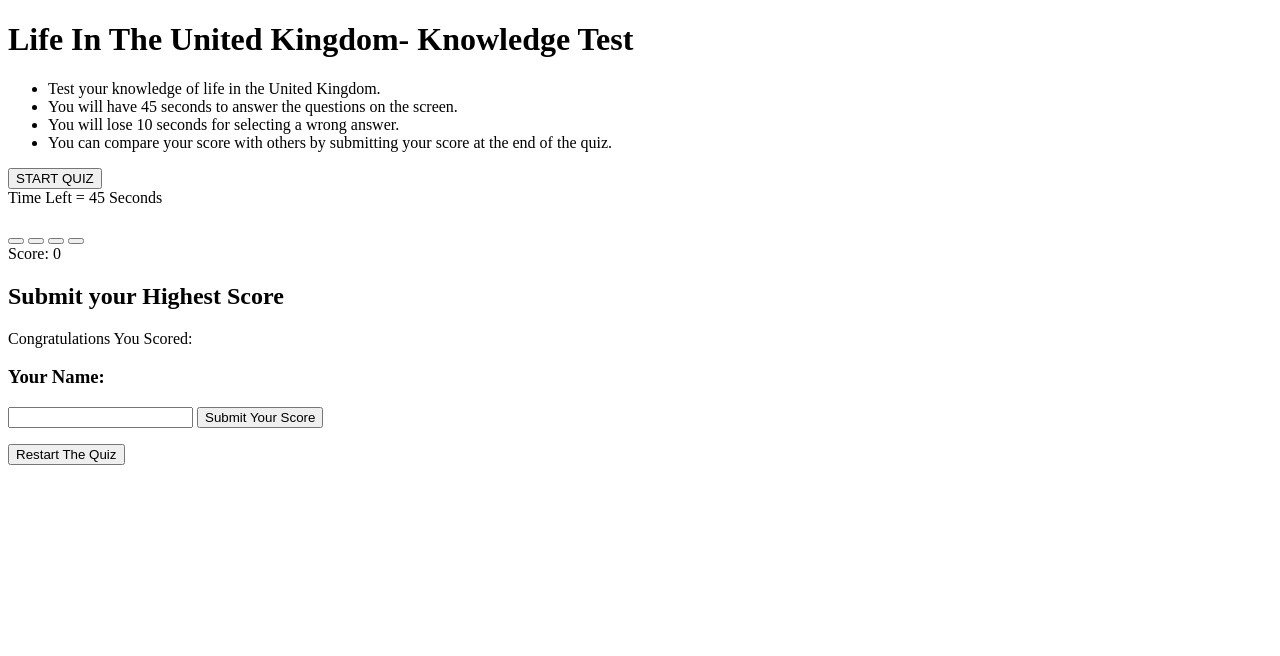
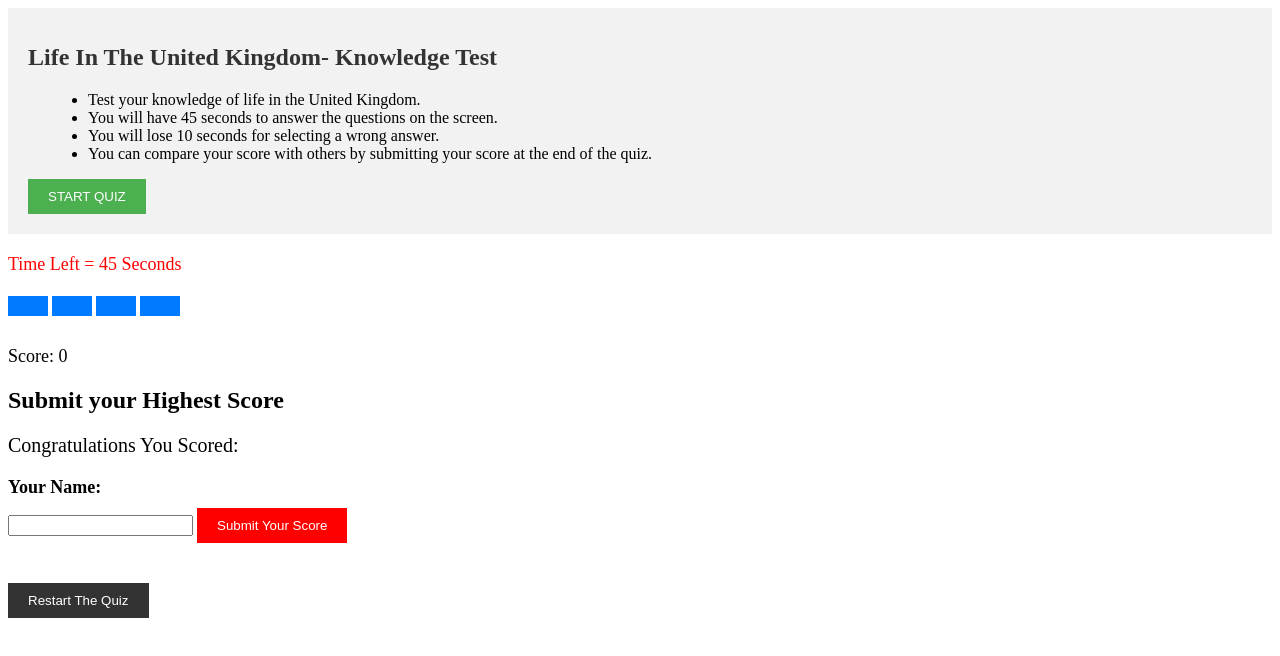
Before and after one commit to ayandele/code-quiz-2023, a plain HTML site: page index.html in a window 1280 px wide. Drawn offline with nearby package versions, Linux system fonts and the light colour scheme.

Commit message:
updatedcss

```diff
--- a/assets/css/styles.css
+++ b/assets/css/styles.css
@@ -1,43 +1,62 @@
 /* reset.css */
-/* Add your reset CSS styles here */
+/* Add reset CSS styles here */
 
 /* styles.css */
-/* Add your custom styles for the quiz here */
+/* Add custom styles for the quiz here */
 
 .StartQuizBox {
     /* Add styles for the start quiz box */
+    background-color: #f2f2f2;
+    padding: 20px;
 }
 
 .startyourQuizheader {
     /* Add styles for the start quiz header */
+    color: #333;
+    font-size: 24px;
 }
 
 .quizrulesandGuidelines {
     /* Add styles for the quiz rules and guidelines */
+    margin-top: 20px;
 }
 
 .listofrules {
     /* Add styles for the list of rules */
+    list-style-type: disc;
+    margin-left: 20px;
 }
 
 .startQuiz {
     /* Add styles for the start quiz button */
+    background-color: #4caf50;
+    color: #fff;
+    padding: 10px 20px;
+    border: none;
+    cursor: pointer;
 }
 
 .quizQuestionscontainer {
     /* Add styles for the quiz questions container */
+    margin-top: 20px;
 }
 
 .timerText {
     /* Add styles for the timer text */
+    font-size: 18px;
+    color: #ff0000;
 }
 
 .questionHeadline {
     /* Add styles for the question headline */
+    font-size: 20px;
+    font-weight: bold;
+    margin-bottom: 10px;
 }
 
 .quizanswersContainer {
     /* Add styles for the quiz answers container */
+    margin-top: 10px;
 }
 
 .answer1,
@@ -45,48 +64,82 @@
 .answer3,
 .answer4 {
     /* Add styles for the answer buttons */
+    background-color: #007bff;
+    color: #fff;
+    padding: 10px 20px;
+    border: none;
+    cursor: pointer;
+    margin-bottom: 10px;
 }
 
 .userScorelabel {
     /* Add styles for the user score label */
+    font-size: 18px;
+    margin-top: 20px;
 }
 
 .quizAnswerbox {
     /* Add styles for the quiz answer box */
+    margin-top: 20px;
 }
 
 .resultLabel {
     /* Add styles for the result label */
+    font-size: 18px;
+    font-weight: bold;
+    margin-bottom: 10px;
 }
 
 .endtheQuizContainer {
     /* Add styles for the end of quiz container */
+    margin-top: 20px;
 }
 
 .hightestscoreheader {
     /* Add styles for the highest score header */
+    font-size: 24px;
+    font-weight: bold;
 }
 
 .youScoredheader {
     /* Add styles for the "You Scored" header */
+    font-size: 20px;
+    margin-top: 20px;
 }
 
 .submitYourhighestscore {
     /* Add styles for the submit highest score form */
+    margin-top: 20px;
 }
 
 .yournameheader {
     /* Add styles for the "Your Name" header */
+    font-size: 18px;
+    margin-bottom: 10px;
 }
 
 .submitYourscorebutton {
     /* Add styles for the submit your score button */
+    background-color: #ff0000;
+    color: #fff;
+    padding: 10px 20px;
+    border: none;
+    cursor: pointer;
 }
 
 .thehighestScorelist {
     /* Add styles for the highest score list */
+    margin-top: 20px;
+    list-style-type: decimal;
+    margin-left: 20px;
 }
 
 .restartThequizbutton {
     /* Add styles for the restart quiz button */
+    background-color: #333;
+    color: #fff;
+    padding: 10px 20px;
+    border: none;
+    cursor: pointer;
+    margin-top: 20px;
 }
```
Lines whose indentation alone changed are shown as unchanged.
